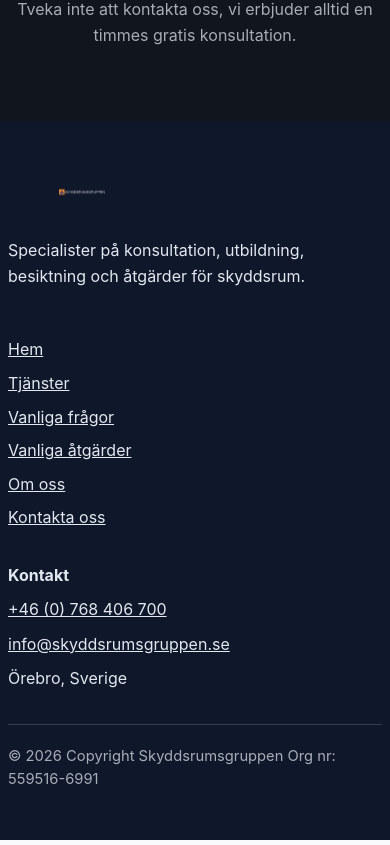
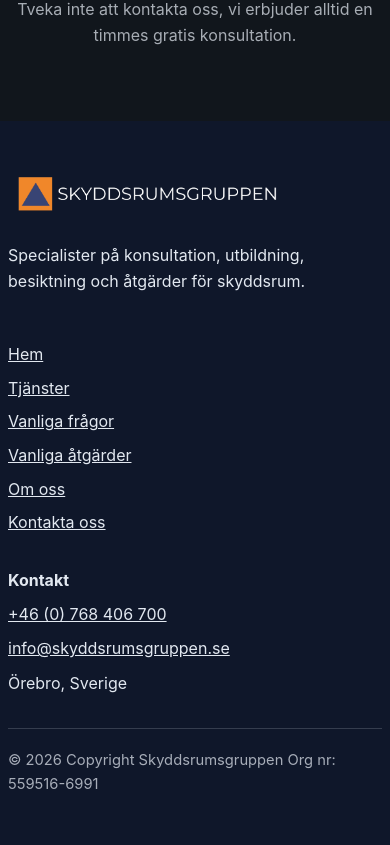
Before and after one commit to FRNI92/FE-skyddsrum, a React (Vite) app: page / in a window 390 px wide. Shown: the part 3658-4503 px from the top of the page. Built offline with nearby package versions, Linux system fonts and the light colour scheme.

Commit message:
ändrade storleken på loggan i footern

```diff
--- a/src/styles.css
+++ b/src/styles.css
@@ -663,7 +663,8 @@ address {
 }
 
 .brand__logo--footer {
-  width: 210px;
+  width: clamp(270px, 28vw, 360px);
+  max-height: none;
 }
 
 .footer__copyright {
@@ -787,6 +788,10 @@ address {
     width: 148px;
   }
 
+  .brand__logo--footer {
+    width: min(100%, 280px);
+  }
+
   .topbar {
     font-size: 0.74rem;
   }
```
Also changed, not shown: src/assets/Logga/vit_text_logga.png.
